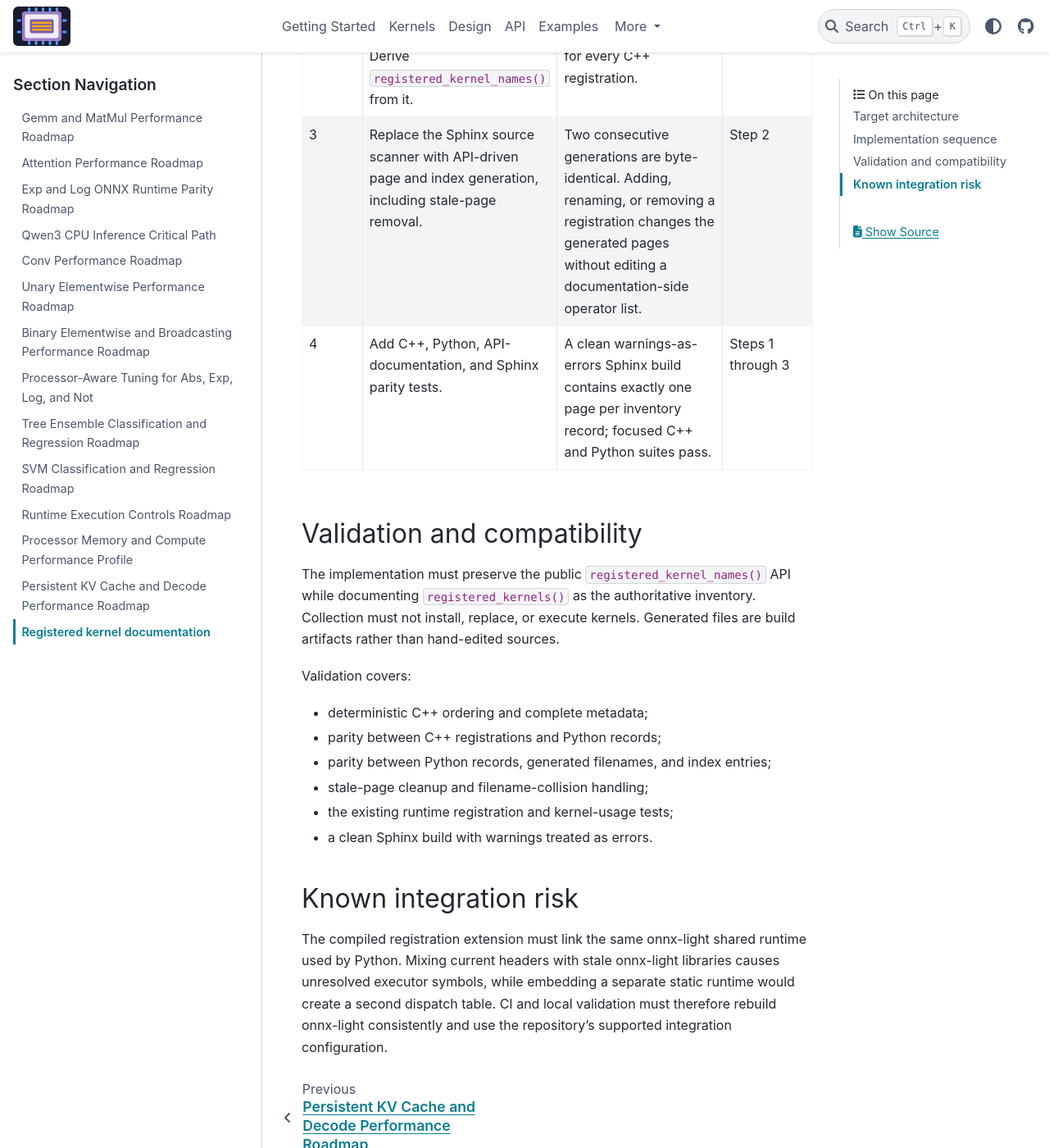
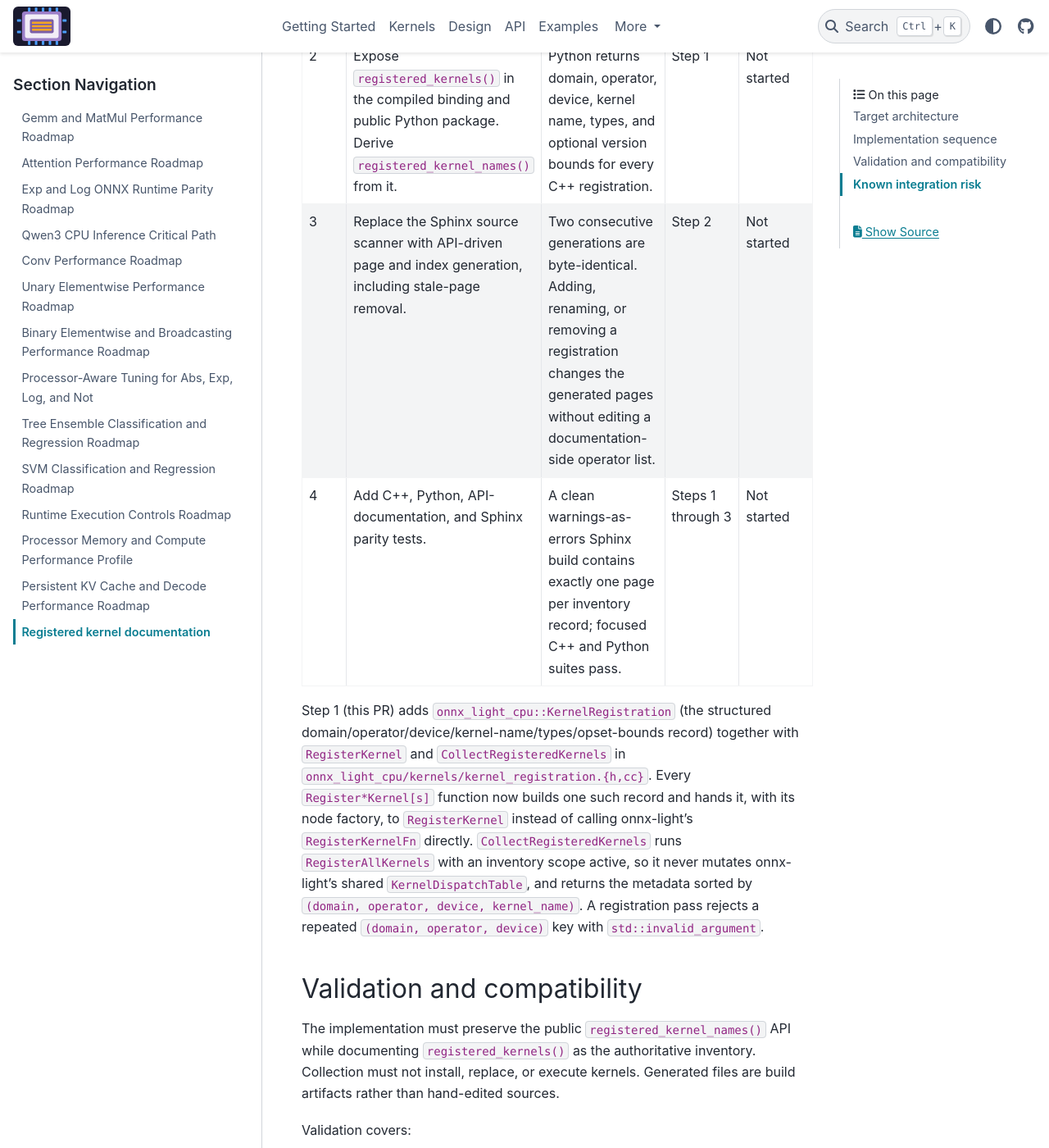
Before and after one commit to xadupre/onnx-light-cpu, a Sphinx documentation site: the page built from docs/next_steps/2026/2026_08_registered_kernel_documentation.rst, in a window 1280 px wide and 1400 px high, scrolled down 1347 px. Shown: the whole window at 82% size. Built offline with Sphinx 7.4.7 and the PyData theme 0.15.4, drawn with Linux system fonts in a browser that asks for light colours; pages that are not in the unit, such as notebooks, are missing from menus.

Commit message:
Add structured C++ kernel registration metadata and inventory mode (#352)
* Initial plan

* Add structured C++ kernel registration metadata and inventory mode

Co-authored-by: xadupre <22452781+xadupre@users.noreply.github.com>

* Fix kernel registration review feedback

Co-authored-by: xadupre <22452781+xadupre@users.noreply.github.com>

---------

Co-authored-by: copilot-swe-agent[bot] <198982749+Copilot@users.noreply.github.com>
Co-authored-by: xadupre <22452781+xadupre@users.noreply.github.com>

```diff
--- a/CMakeLists.txt
+++ b/CMakeLists.txt
@@ -941,6 +941,7 @@ if(ONNX_LIGHT_CPU_INSTALL)
         RUNTIME DESTINATION ${CMAKE_INSTALL_BINDIR})
 
     install(FILES
+        "${CMAKE_CURRENT_SOURCE_DIR}/onnx_light_cpu/kernels/kernel_registration.h"
         "${CMAKE_CURRENT_SOURCE_DIR}/onnx_light_cpu/kernels/register_kernels.h"
         DESTINATION "${CMAKE_INSTALL_INCLUDEDIR}/onnx_light_cpu/kernels")
 
--- a/docs/next_steps/2026/2026_08_registered_kernel_documentation.rst
+++ b/docs/next_steps/2026/2026_08_registered_kernel_documentation.rst
@@ -45,12 +46,14 @@ Implementation sequence
        every registration in deterministic order and rejects duplicate
        ``(domain, operator, device)`` entries.
      - None
+     - Complete
    * - 2
      - Expose ``registered_kernels()`` in the compiled binding and public Python
        package. Derive ``registered_kernel_names()`` from it.
      - Python returns domain, operator, device, kernel name, types, and optional
        version bounds for every C++ registration.
      - Step 1
+     - Not started
    * - 3
      - Replace the Sphinx source scanner with API-driven page and index
        generation, including stale-page removal.
@@ -58,11 +61,25 @@ Implementation sequence
        removing a registration changes the generated pages without editing a
        documentation-side operator list.
      - Step 2
+     - Not started
    * - 4
      - Add C++, Python, API-documentation, and Sphinx parity tests.
      - A clean warnings-as-errors Sphinx build contains exactly one page per
        inventory record; focused C++ and Python suites pass.
      - Steps 1 through 3
+     - Not started
+
+Step 1 (this PR) adds ``onnx_light_cpu::KernelRegistration`` (the structured
+domain/operator/device/kernel-name/types/opset-bounds record) together with
+``RegisterKernel`` and ``CollectRegisteredKernels`` in
+``onnx_light_cpu/kernels/kernel_registration.{h,cc}``. Every
+``Register*Kernel[s]`` function now builds one such record and hands it, with
+its node factory, to ``RegisterKernel`` instead of calling onnx-light's
+``RegisterKernelFn`` directly. ``CollectRegisteredKernels`` runs
+``RegisterAllKernels`` with an inventory scope active, so it never mutates
+onnx-light's shared ``KernelDispatchTable``, and returns the metadata sorted
+by ``(domain, operator, device, kernel_name)``. A registration pass rejects a
+repeated ``(domain, operator, device)`` key with ``std::invalid_argument``.
 
 Validation and compatibility
 ----------------------------
```
Also changed, not shown: other parts of docs/next_steps/2026/2026_08_registered_kernel_documentation.rst (+3 -2 lines), 10 other files.
